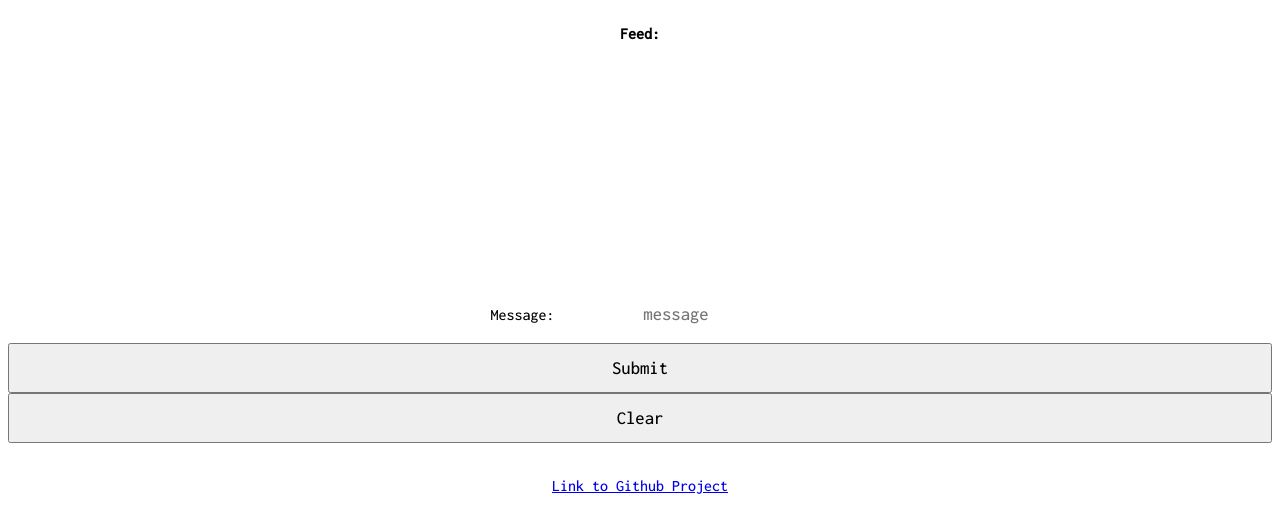
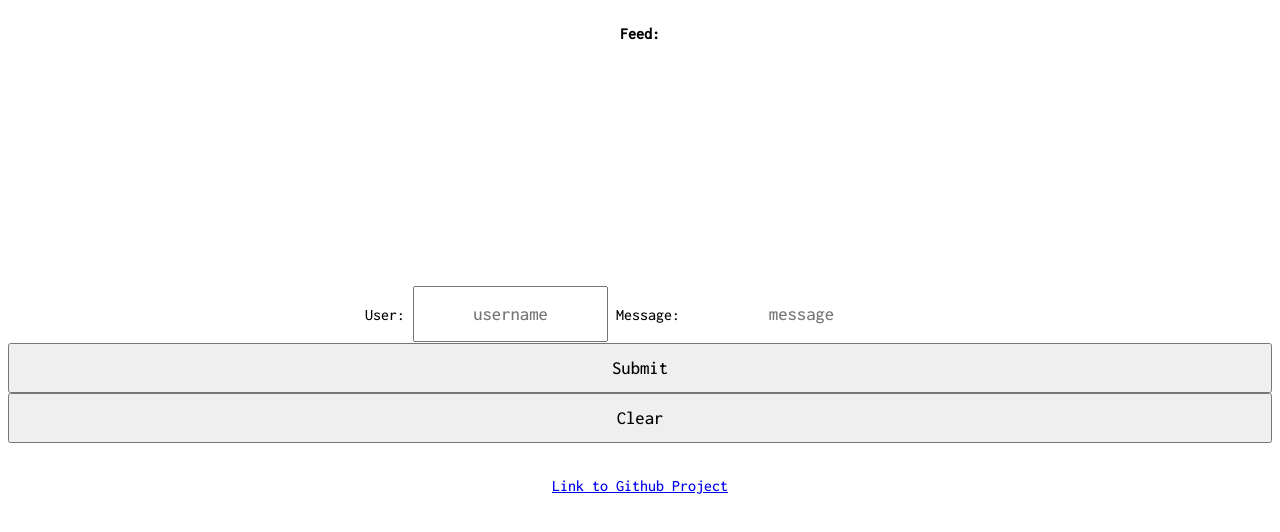
Before and after one commit to zachbush96/ChatApp, a website: page landing-page/index.html in a window 1280 px wide. Drawn offline with nearby package versions, Linux system fonts and the light colour scheme; no server answers.

Commit message:
Update index.html
Adding Username field

```diff
--- a/landing-page/index.html
+++ b/landing-page/index.html
@@ -40,6 +40,7 @@
 	<br>
 	</ul>
   <br><br>
+	User: <input id="username" placeholder="username" style="height:50px;font-size:14pt">
 	Message: <input id="input" placeholder="message" style="height:50px;font-size:14pt">
 	<br>
 	<button id="button" onclick="ButtonClicked()" style="height:50px;font-size:14pt;width:100%">Submit</button>
```
